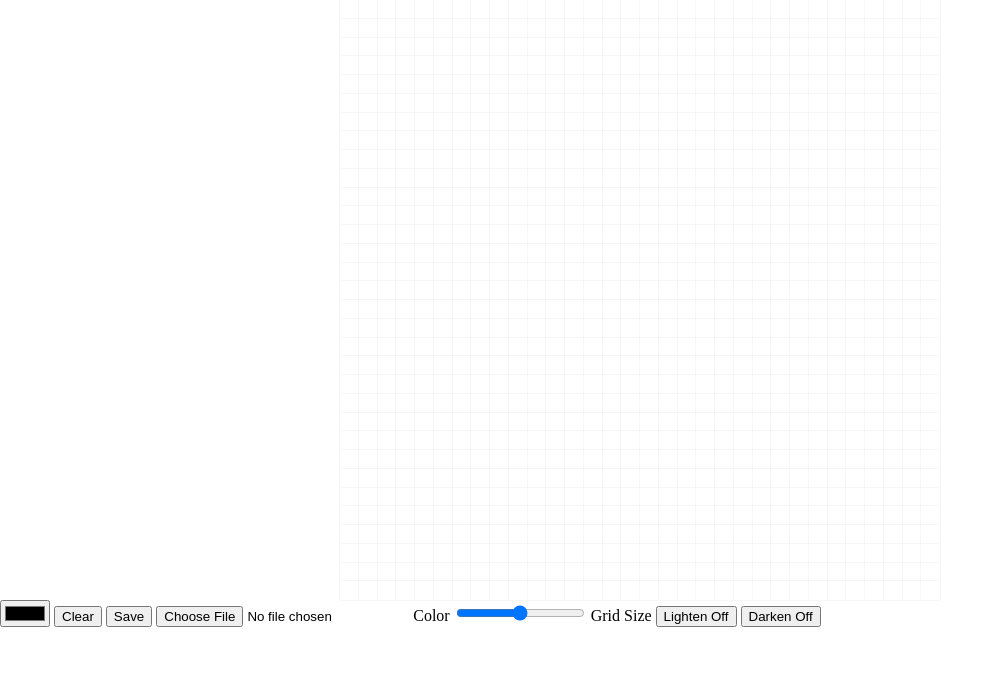
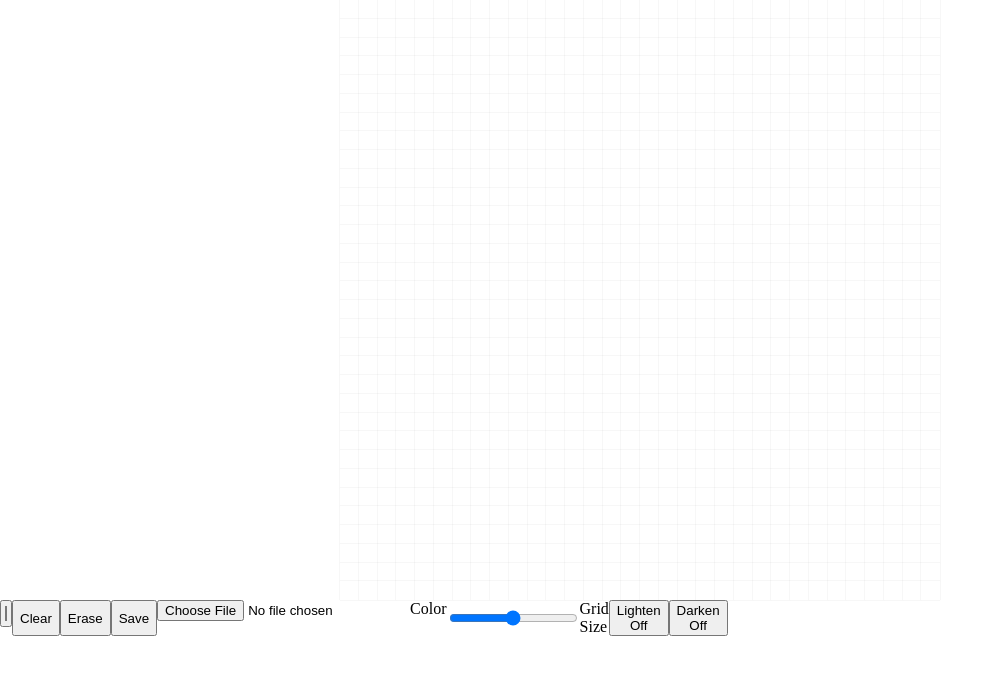
Before and after one commit to BilboBlockins/odin-etch-a-sketch, a plain HTML site: page index.html in a window 1280 px wide. Shown: the whole page, without its empty margins (0-984 px from the left). Drawn offline with Linux system fonts and the light colour scheme.

Commit message:
work on controls container

```diff
--- a/index.html
+++ b/index.html
@@ -10,9 +10,10 @@
   <body>
     <div class="grid-container" ondragstart="return false">
     </div>
-    <div>
+    <div class="controls-container">
       <input type="color" id="color" name="color">
       <button class="clearBtn">Clear</button>
+      <button class="eraseBtn">Erase</button>
       <button id="downloadBtn">Save</button>
       <input type="file" name="inputFile" id="inputFile">
       <label for="color">Color</label>
--- a/styles/styles.css
+++ b/styles/styles.css
@@ -24,3 +24,8 @@ body {
 .pixel:hover {
   background-color: crimson;
 }
+
+.controls-container {
+  width: 600px;
+  display: flex;
+}
```
